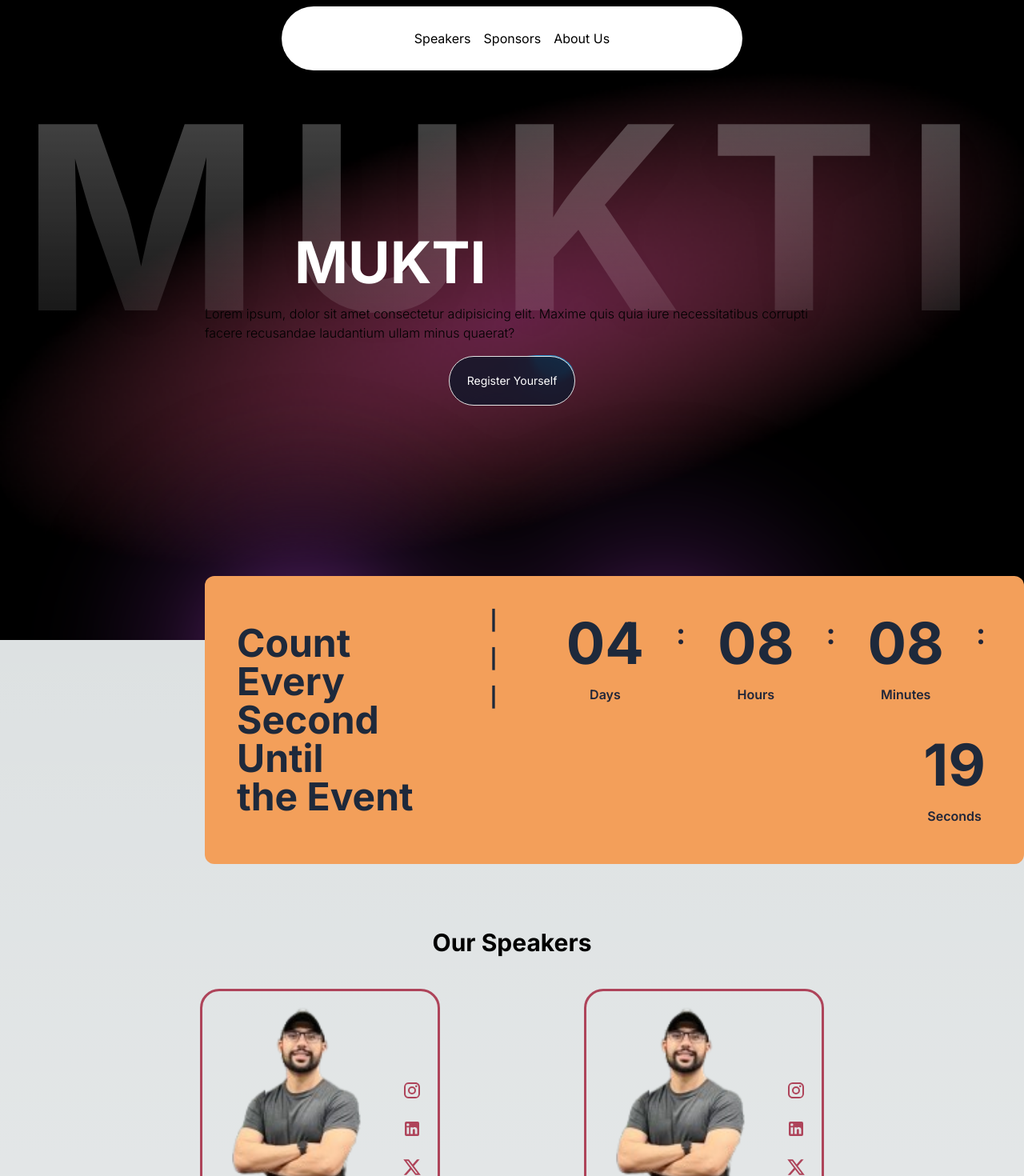
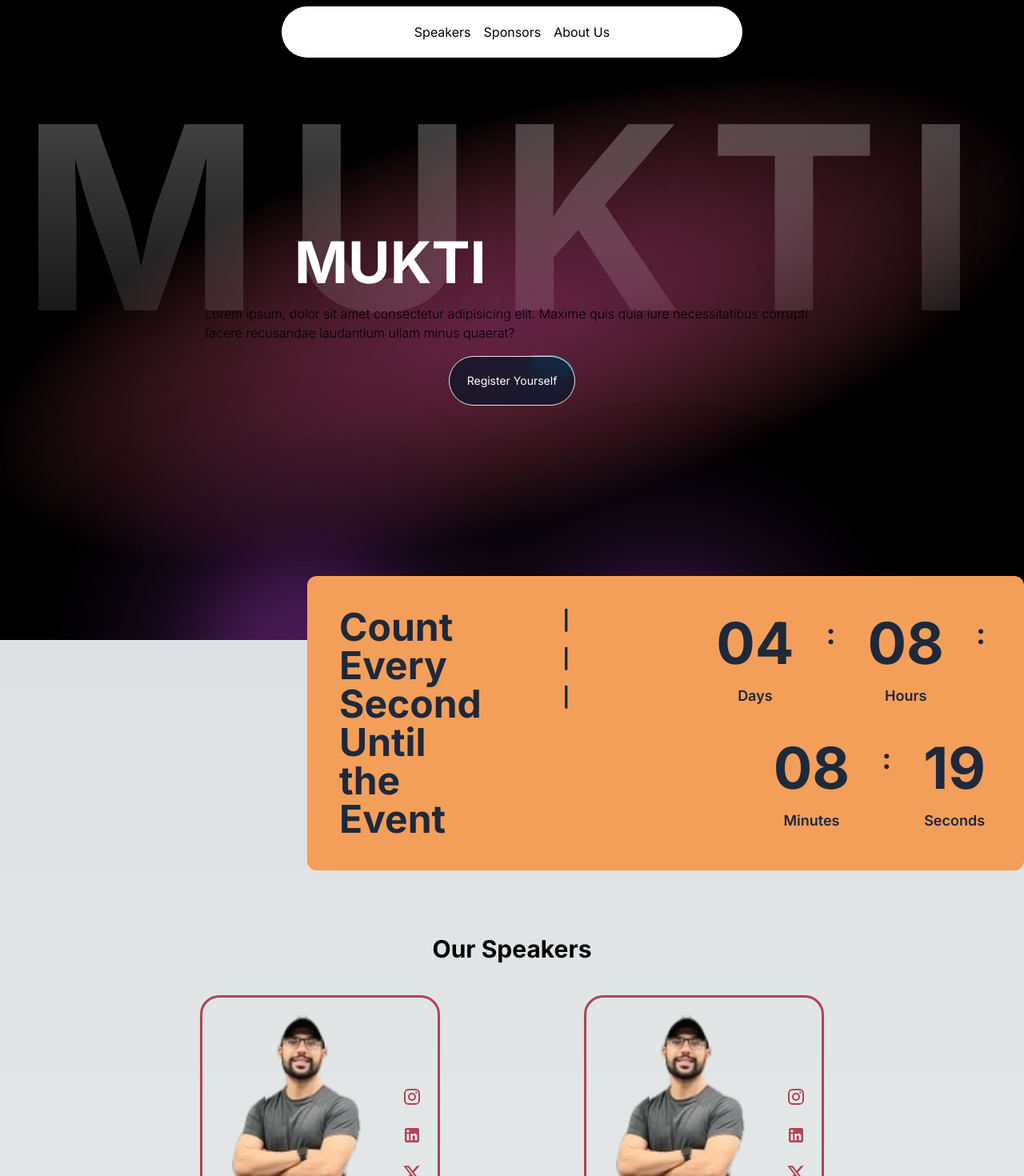
Before and after one commit to anand06amar/MUKTI, a Next.js app: page / in a window 1280 px wide. Shown: the top 1470 px of the page at 80% size. Built offline with nearby package versions, Linux system fonts and the light colour scheme; no server answers.

Commit message:
counter and navbar css fixes

```diff
--- a/src/components/countdown/counter.tsx
+++ b/src/components/countdown/counter.tsx
@@ -44,7 +44,7 @@ export default function Counter() {
   return (
     <section className="coming-soon-section w-[100%]">
       <div className="flex flex-row auto-container justify-center lg:justify-end relative -top-20">
-        <div className="w-[80%] bg-[#F39F5A] text-black font-bold rounded-xl lg:rounded-l-xl ps-10 pe-10 lg:flex">
+        <div className="w-[80%] lg:w-[70%] bg-[#F39F5A] text-black font-bold rounded-xl lg:rounded-l-xl ps-10 pe-10 lg:flex">
           <div className="title-column  items-center flex justify-center">
             <div className="inner-column hidden lg:block none">
               <div className="text-5xl  text-center font-bold text-slate-800 lg:text-start ">Count Every<br></br>Second Until<br></br>the Event</div>
@@ -67,16 +67,16 @@ export default function Counter() {
           <div className="timer-column">
             <div className="inner-column">
               <div className="time-counter">
-                <div className="time-countdown clearfix flex flex-wrap lg:ml-20 gap-10 m-2 pb-10 pt-10  justify-center lg:justify-end ">
-                  <div className="counter-column flex flex-col gap-4 font-semibold justify-center items-center text-[#212639] text-mlg"><span className="count font-bold text-slate-800 text-2xl  lg:text-7xl ">{days} </span>Days</div>
+                <div className="time-countdown clearfix flex flex-wrap md:ml-20 gap-10 m-2 pb-10 pt-10  justify-center lg:justify-end ">
+                  <div className="counter-column flex flex-col gap-4 font-semibold justify-center items-center text-[#212639] text-lg"><span className="count font-bold text-slate-800 text-2xl  lg:text-7xl ">{days} </span>Days</div>
                   <div className="text-[#212639] lg:block hidden text-4xl mt-1">:</div>
-                  <div className="counter-column flex flex-col gap-4 font-semibold justify-center items-center text-[#212639] text-mlg"><span className="count font-bold text-slate-800 text-2xl lg:text-7xl ">{hours} </span>Hours</div>
+                  <div className="counter-column flex flex-col gap-4 font-semibold justify-center items-center text-[#212639] text-lg"><span className="count font-bold text-slate-800 text-2xl lg:text-7xl ">{hours} </span>Hours</div>
                   <div className="text-[#212639] lg:block text-4xl mt-1 hidden sm:block">:</div>
 
 
-                  <div className="counter-column flex flex-col gap-4 font-semibold justify-center items-center text-[#212639] text-mlg"><span className="count font-bold text-slate-800 text-2xl lg:text-7xl ">{minutes} </span>Minutes</div>
+                  <div className="counter-column flex flex-col gap-4 font-semibold justify-center items-center text-[#212639] text-lg"><span className="count font-bold text-slate-800 text-2xl lg:text-7xl ">{minutes} </span>Minutes</div>
                   <div className="text-[#212639] lg:block hidden text-4xl mt-1">:</div>
-                  <div className="counter-column flex flex-col gap-4 font-semibold justify-center items-center text-[#212639] text-mlg"><span className="count font-bold text-slate-800 text-2xl lg:text-7xl ">{seconds} </span>Seconds</div>
+                  <div className="counter-column flex flex-col gap-4 font-semibold justify-center items-center text-[#212639] text-lg"><span className="count font-bold text-slate-800 text-2xl lg:text-7xl ">{seconds} </span>Seconds</div>
                 </div>
               </div>
             </div>
--- a/src/components/ui/navbar-menu.tsx
+++ b/src/components/ui/navbar-menu.tsx
@@ -70,7 +70,7 @@ export const Menu = ({
   return (
     <nav
       onMouseLeave={() => setActive(null)} // resets the state
-      className="relative rounded-full boder border-transparent dark:bg-black border-spacing-2 border-4 border-blue-500 dark:border-white/[0.2] bg-white shadow-input flex justify-center space-x-4 px-8 py-6 "
+      className="relative rounded-full boder border-transparent dark:bg-black border-spacing-2 border-4 border-blue-500 dark:border-white/[0.2] bg-white shadow-input flex justify-center space-x-4 px-8 py-4 "
     >
       {children}
     </nav>
```
